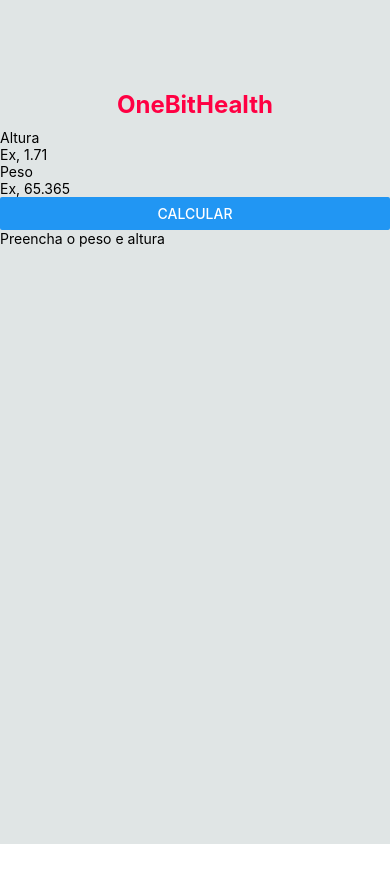
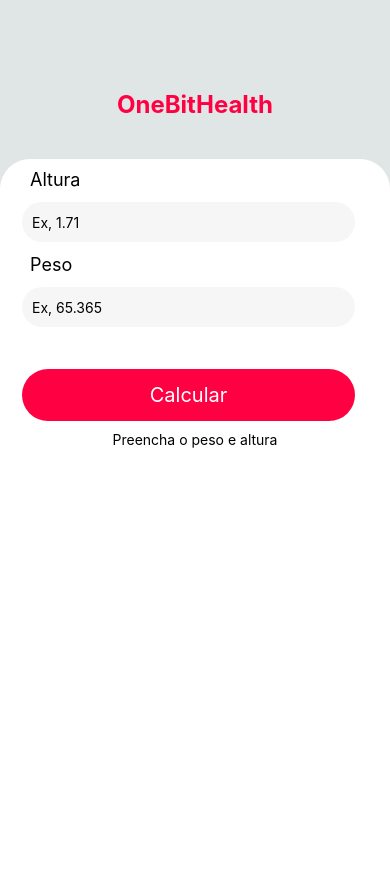
Before and after one commit to geanderson-062/app-onebithealt-react-native, a React Native app: screen / in a window 390 px wide. Shown: the top 882 px of the page. Before the commit the page ends 844 px from the top, so only its background shows below. Built offline with nearby package versions, Linux system fonts and the light colour scheme.

Commit message:
25/03/2022
estilização do app em 90%

form
button
cores de fundo
input
estão coma a estilização finalizadas

```diff
--- a/App.js
+++ b/App.js
@@ -1,16 +1,17 @@
 import { StatusBar } from 'expo-status-bar';
 import { StyleSheet, Text, View } from 'react-native';
 
-//componentes
+//importando compónentes
 import Title from './src/components/Title/index'
-import Main from './src/components/Main/index'
+import Form from './src/components/Form/index'
 
+//juntando os componentes
 export default function App() {
   return (
     <View style={styles.container}>
 
        <Title/>
-       <Main/>
+       <Form/>
 
     </View>
   );
@@ -23,7 +24,7 @@
 const styles = StyleSheet.create({
   container: {
     flex: 1,
-    backgroundColor: '#e0e5e5',
+    backgroundColor: '#e0e5e5',//cor de fundo da parte superior
     paddingTop:80,
   },
 });
--- a/src/components/Form/index.js
+++ b/src/components/Form/index.js
@@ -1,6 +1,9 @@
 import React, {useState} from 'react'
-import { Text, TextInput , View, Button } from 'react-native'
+import { Text, TextInput , View, TouchableOpacity } from 'react-native'
+
+//importando compónentes
 import ResutImc from '../ResultImc/index'
+import styles from './style';
 
 export default function Form () {
 
@@ -36,12 +39,15 @@
 
     return (
 
-      <View>
-            <View>
+      //keyboard type e o tipo de teclado, especificamente o teclado numerico
 
-                 <Text>Altura</Text>
+      <View style={styles.formContext}>
+            <View style={styles.form}>
+
+                 <Text style={styles.formLabel}>Altura</Text>
 
                  <TextInput
+                 style={styles.input}
                  onChangeText={setHeight}
                  value={height}
                  placeholder='Ex, 1.71'
@@ -49,16 +55,26 @@
 
                  />
 
-                 <Text>Peso</Text>
+                 <Text style={styles.formLabel}>Peso</Text>
 
                  <TextInput
+                   style={styles.input}
                    onChangeText={setWeight}
                    value={weight}
                    placeholder='Ex, 65.365'
                    keyboardType='numeric'
 
                  />
-                 <Button onPress={() => validationImc()} title={TextButton} />
+
+                 <TouchableOpacity
+                    style={styles.buttonCalculator}
+                    onPress={() =>{
+                      validationImc()
+                    }}
+                 >
+                 <Text style={styles.textbuttonCalculator}>{TextButton}</Text>
+
+                 </TouchableOpacity>
 
            </View>
            <ResutImc messageResultImc={messageImc} ResultImc={imc}/>
--- a/src/components/Form/style.js
+++ b/src/components/Form/style.js
@@ -1,13 +1,73 @@
 import { StyleSheet } from 'react-native'
+
+
+// css style
 
 const styles = StyleSheet.create( {
 
-      Form:{
+   formContext:{
+
+      width: "100%",
+      height: "100%",
+      bottom: 0,
+      backgroundColor: "#ffffff",//cor de fundo da parte inferior
+      alignItems: "center",//centralizando
+      borderTopLeftRadius: 30,//bordas arredondadas
+      borderTopRightRadius: 30,//bordas arredondadas
+      marginTop: 30,
+
+     },
+
+   form:{
+
+      width: "100%",
+      height: "auto",
+      marginTop: "30",
+      padding: 10,
+
+     },
+
+   formLabel:{
+
+      color: "#000000",
+      fontSize: 18,
+      paddingLeft: 20,
+
+     },
+
+   input:{
+
+      width:"90%",
+      borderRadius:50,
+      backgroundColor:"#f6f6f6",
+      height:40,
+      margin:12,
+      paddingLeft:10,
+
+     },
+
+   buttonCalculator:{
+
+      borderRadius:50,
+      alignItems:"center",
+      justifyContent:"center",
+      width:"90%",
+      backgroundColor:"#ff0043",
+      paddingTop:14,
+      paddingBottom:14,
+      marginLeft:12,
+      marginTop:30,
 
 
+   },
+
+   textbuttonCalculator:{
+
+      fontSize:20,
+      color:"#ffffff",
+   },
 
 
-     },
   });
 
   export default styles
--- a/src/components/Main/index.js
+++ /dev/null
@@ -1,16 +0,0 @@
-
-import React from 'react'
-import { View } from 'react-native'
-
-import Form from '../Form/index'
-
-export default function Main () {
-
-    return (
-
-      <View>
-         <Form/>
-      </View>
-
-    );
-  }
--- a/src/components/ResultImc/style.js
+++ b/src/components/ResultImc/style.js
@@ -1,5 +1,7 @@
 import { StyleSheet } from 'react-native'
 
+
+// css style
 const styles = StyleSheet.create( {
 
       Form:{
--- a/src/components/Title/index.js
+++ b/src/components/Title/index.js
@@ -1,6 +1,6 @@
 import { Text, View } from 'react-native'
 import  React from 'react'
-import styles from './style';
+import styles from './style'; //exportando css style
 
 export default function Title() {
 
--- a/src/components/Title/style.js
+++ b/src/components/Title/style.js
@@ -1,5 +1,6 @@
 import { StyleSheet } from 'react-native'
 
+// css style
 const styles = StyleSheet.create( {
 
   boxTitle: {
```
Also changed, not shown: src/components/Main/style.js (deleted, +0 -13 lines).
